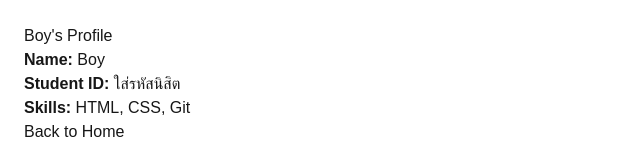
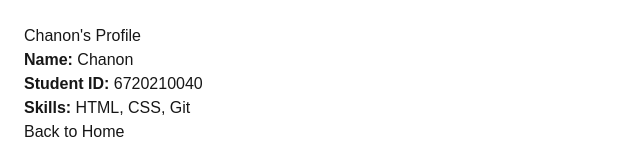
Before and after one commit to MrPeat/nextjs-team-app, a Next.js app: page /Chanon in a window 1280 px wide. Shown: the top 160 px of the page, without its empty margins (0-640 px from the left). Built offline with nearby package versions, Linux system fonts and the light colour scheme.

Commit message:
update main page by chanon

```diff
--- a/app/Chanon/page.js
+++ b/app/Chanon/page.js
@@ -1,11 +1,11 @@
 import Link from "next/link";
 
-export default function BoyProfile() {
+export default function ChanonProfile() {
   return (
     <main style={{ padding: 24 }}>
-      <h1>Boy's Profile</h1>
-      <p><b>Name:</b> Boy</p>
-      <p><b>Student ID:</b> ใส่รหัสนิสิต</p>
+      <h1>Chanon's Profile</h1>
+      <p><b>Name:</b> Chanon</p>
+      <p><b>Student ID:</b> 6720210040</p>
       <p><b>Skills:</b> HTML, CSS, Git</p>
       <Link href="/">Back to Home</Link>
     </main>
--- a/app/page.js
+++ b/app/page.js
@@ -1,7 +1,7 @@
 export default function Home() {
   return (
     <main style={{ padding: 24 }}>
-      <h1>Team Portfolio</h1>
+      <h1>Team Chanon</h1>
       <p>Welcome to our team website.</p>
       <ul>
         <li><a href="/member-a">Member A</a></li>
```
